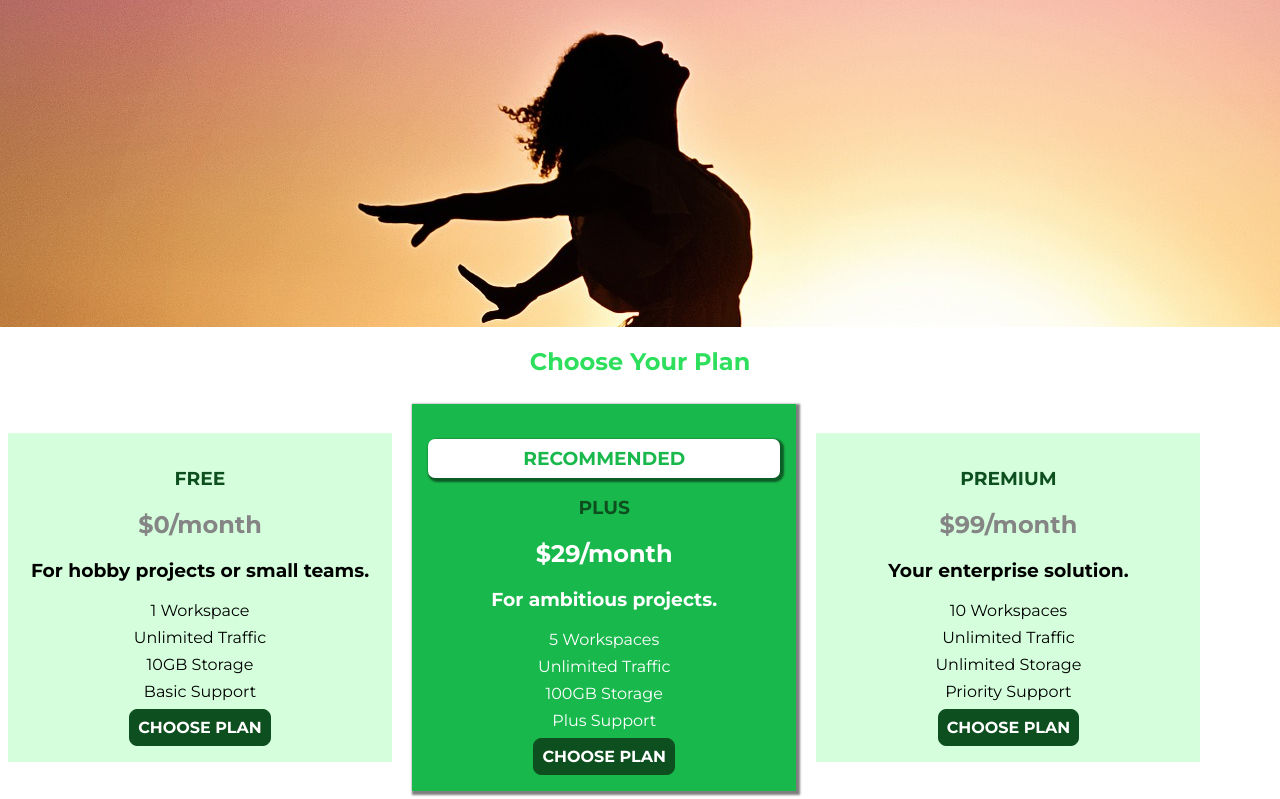
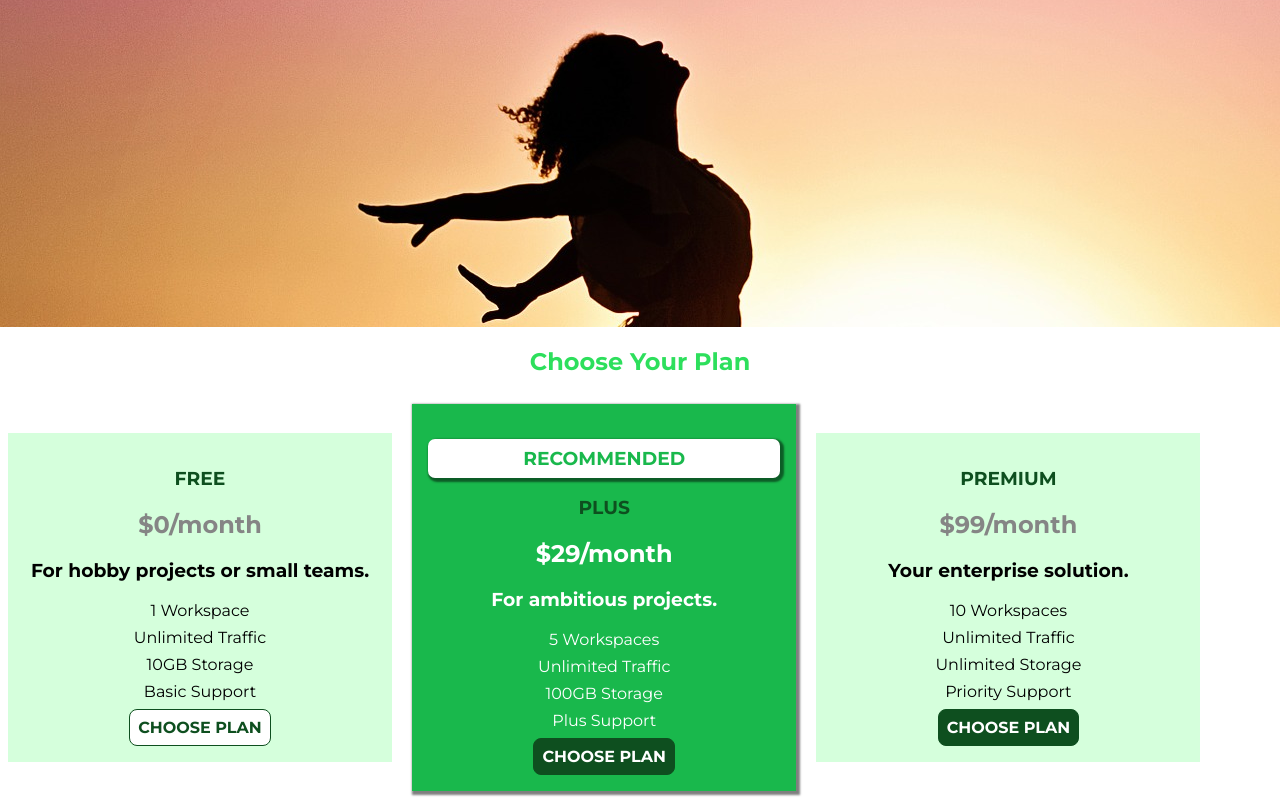
Before and after one commit to SHAILESH-KOLAP/web-hosting-demo, a plain HTML site: page index.html in a window 1280 px wide. In both pictures the pointer is over the button 200 px from the left and 974 px from the top of the page. Shown: the part 247-1046 px from the top of the page. Drawn offline with Linux system fonts and the light colour scheme.

Commit message:
style button on hover .button:hover, .button:active {   background: white;   color: #0e4f1f; }

```diff
--- a/style.css
+++ b/style.css
@@ -76,6 +76,12 @@ body {
   cursor: pointer;
 }
 
+.button:hover,
+.button:active {
+  background: white;
+  color: #0e4f1f;
+}
+
 #product-overview h1 {
   color: white;
   font-family: "Anton", sans-serif;
```
